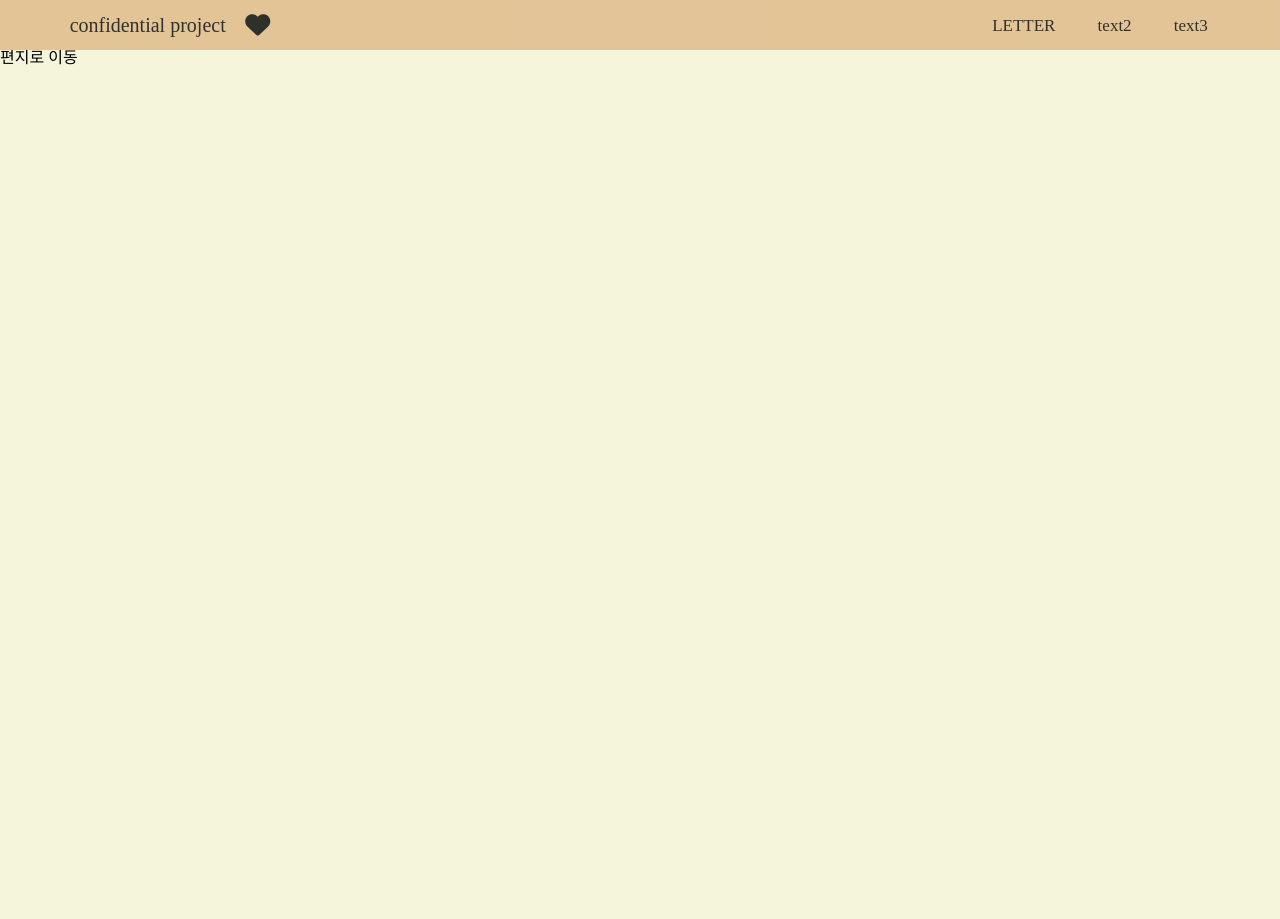
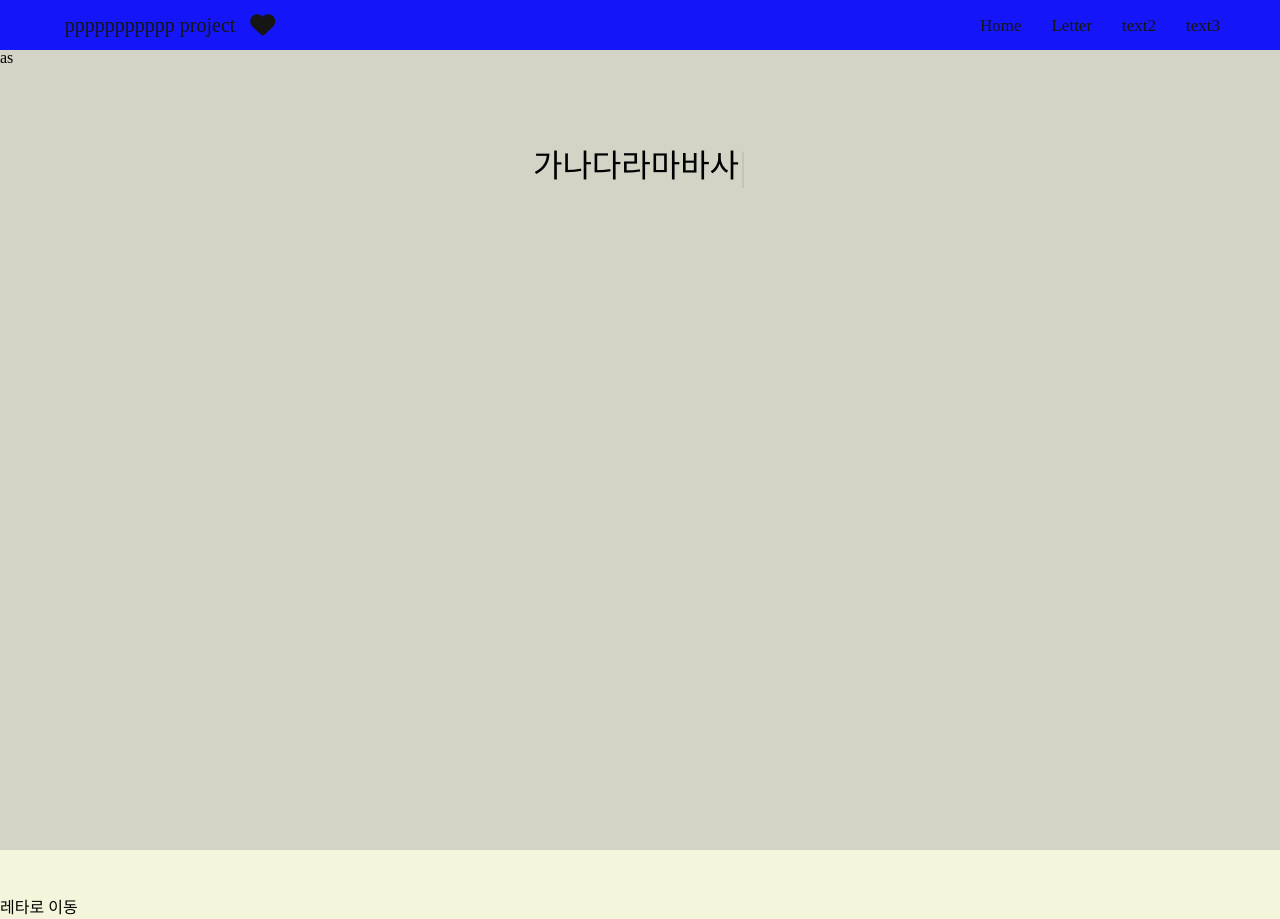
Before and after one commit to Joldae/minyong_p, a plain HTML site: page index.html in a window 1280 px wide. Shown: the top 919 px of the page. Before the commit the page ends 800 px from the top, so only its background shows below. Drawn offline with Linux system fonts and the light colour scheme; files whose address does not match are found by name.

Commit message:
7.8 commit
1. 원하는 위치로 스크롤 구현 완료
2. 스크롤시 nav 색상 변경, 다시 맨위로 가면 원상복구 구현해야함.

```diff
--- a/app.js
+++ b/app.js
@@ -0,0 +1,25 @@
+const content = "가나다라마바사";
+const text = document.querySelector(".text");
+const nav_bar = document.querySelector(".nav_bar");
+
+// 글씨 타이핑효과
+let i = 0;
+function typing() {
+  let txt = content[i++];
+  text.innerHTML += txt;
+
+  if (i > content.length) {
+    text.textContent = "";
+    i = 0;
+  }
+}
+
+setInterval(typing, 800);
+
+// 스크롤시 nav 색 변하기
+
+window.addEventListener("scroll", nav_change);
+
+function nav_change() {
+  nav_bar.style.backgroundColor = "blue";
+}
--- a/index.html
+++ b/index.html
@@ -9,25 +9,36 @@
       src="https://kit.fontawesome.com/3fa9ce1ab6.js"
       crossorigin="anonymous"
     ></script>
-
+    <!-- jquery삽입 코드 구글 CDN을 활용해 추가-->
     <title>P_project</title>
   </head>
   <body>
     <div class="nav_bar">
       <div class="nav_bar_left">
-        <span>confidential project</span>
+        <span>ppppppppppp project</span>
         <i class="fa fa-heart" style="font-size: 25px"></i>
       </div>
       <div class="nav_bar_right">
-        <span><a href="#letter">LETTER</a></span>
+        <span><a href="#home">Home</a></span>
+        <span><a href="#letter">Letter</a></span>
         <span>text2</span>
         <span>text3</span>
       </div>
     </div>
 
-    <div class="main_box"></div>
+    <div class="main_box" id="home">
+      as
+      <div class="main_right">
+        <!-- 글자 하나씩 나타나는 효과 주기 -->
+        <div class="textbox">
+          <span class="text"></span>
+          <span class="blink">|</span>
+        </div>
+      </div>
+      <div class="main_left"></div>
+    </div>
 
-    <div id="letter">편지로 이동</div>
+    <div class="letter_box" id="letter">레타로 이동</div>
     <script src="app.js"></script>
   </body>
 </html>
--- a/style.css
+++ b/style.css
@@ -1,7 +1,7 @@
 @import "reset.css";
-@import "/Users/kicklani/WD/app_develop/minyong_p/style/nav-bar.css";
-
-/* 다운받은 외부 폰트 불러오기 */
+@import "style/letter.css";
+@import "style/nav-bar.css";
+@import "style/main_box.css"; /* 다운받은 외부 폰트 불러오기 */
 @font-face {
   /* 폰트 패밀리로 할 이름 설정하기 */
   font-family: "Hanna";
@@ -9,8 +9,8 @@
 }
 
 body {
-  background-color: #f5f5dc;
-  height: fit-content;
+  background-color: #f5f5db;
+  height: 2000px;
 }
 a {
   text-decoration: none;
--- /dev/null
+++ b/style/letter.css
@@ -0,0 +1,3 @@
+.letter_box {
+  padding-top: 50px;
+}
--- /dev/null
+++ b/style/main_box.css
@@ -0,0 +1,31 @@
+.main_box {
+  padding-top: 50px;
+  width: 100vw;
+  height: 100vh;
+  /* 화면에 꽉 차게 맞게 조절해주는 설정 */
+  /* 100 vW -> 100%의 viewport width 설정 */
+  /* 100 vH -> 100%의 viewport height 설정 */
+  background-color: rgb(178, 178, 178, 0.5);
+}
+
+.main_right .textbox {
+  display: flex;
+  justify-content: center;
+  align-items: center;
+  height: 200px;
+  font-size: 2rem;
+}
+
+/* 커서 깜빡이는 효과 구현 */
+.blink {
+  animation: blink 0.5s infinite;
+  font-size: 2.5rem;
+}
+@keyframes blink {
+  from {
+    opacity: 1;
+  }
+  to {
+    opacity: 0;
+  }
+}
--- a/style/nav-bar.css
+++ b/style/nav-bar.css
@@ -2,11 +2,21 @@
   display: flex;
   justify-content: space-between;
   align-items: center;
-  background-color: burlywood;
-  opacity: 0.8;
+  background-color: rgb(242, 204, 157, 0.8);
+  opacity: 0.9;
   box-sizing: border-box;
   height: 50px;
+  width: 100vw;
+  position: fixed;
+  top: 0;
+  left: 0px;
 }
+
+/* 엑티베이트 클래스가 추가되면 색깔을 검정색으로 바꾸고 싶은 것 */
+/* .nav_bar .activated {
+  background-color: rgba(0, 0, 0, 00.5s);
+  box-shadow: 0 0 5px rgba(0, 0, 0, 0.2);
+} */
 
 .nav_bar .nav_bar_left {
   width: 240px;
```
